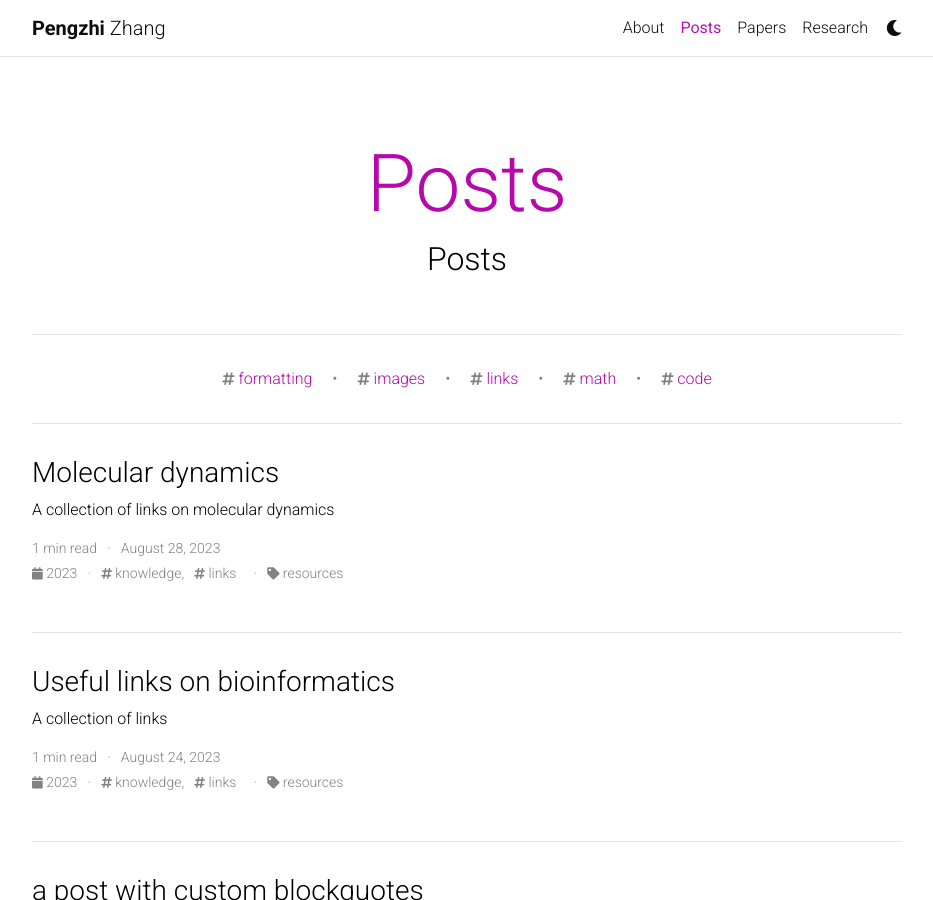
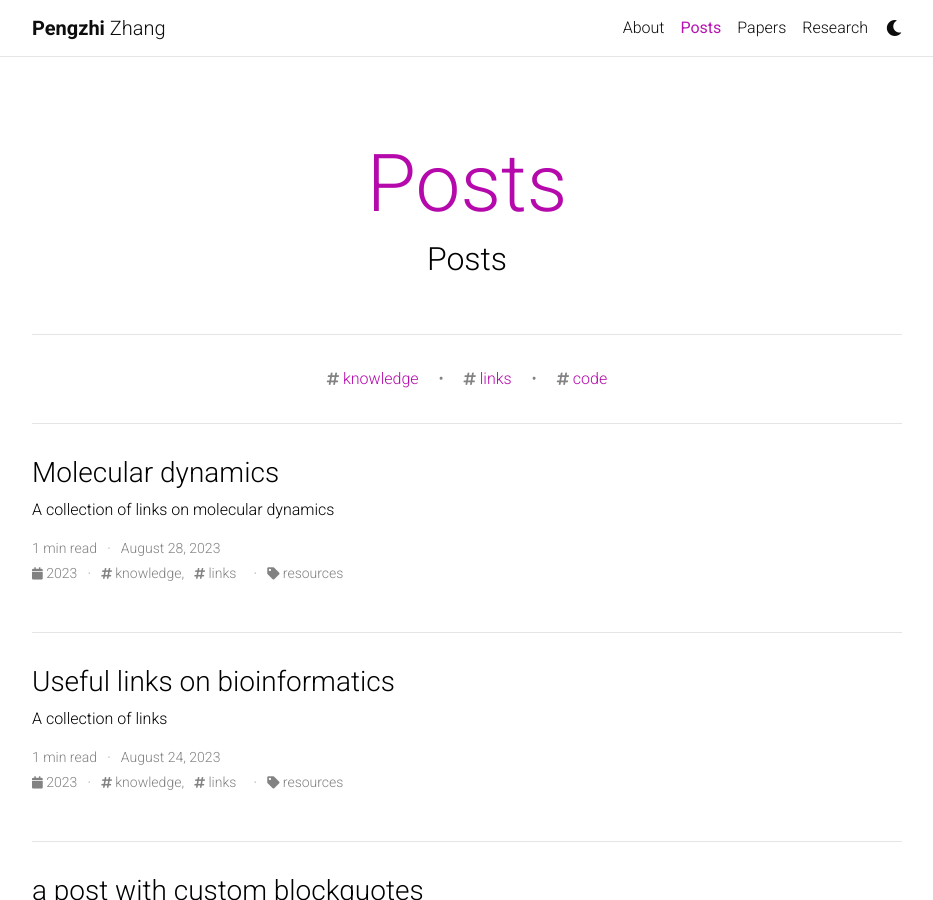
Before and after one commit to biopzhang/biopzhang.github.io, a Jekyll site: the page built from blog/index.html, in a window 1280 px wide and 900 px high. Shown: the whole window, without its empty margins (173-1106 px from the left). Built offline with Jekyll 4.4.1, drawn with Linux system fonts in a browser that asks for light colours; the list of posts is cut into pages by our own code; comment, search, counter and statistics services are not loaded; a style sheet for code colours, icons or effects is not loaded.

Commit message:
edit # for display

```diff
--- a/_config.yml
+++ b/_config.yml
@@ -260,7 +260,7 @@ jekyll-archives:
     tag: '/blog/tag/:name/'
     category: '/blog/category/:name/'
 
-display_tags: ['formatting', 'images', 'links', 'math', 'code'] # these tags will be displayed on the front page of your blog
+display_tags: ['knowledge', 'links', 'code'] # these tags will be displayed on the front page of your blog
 
 # -----------------------------------------------------------------------------
 # Jekyll Scholar
```
